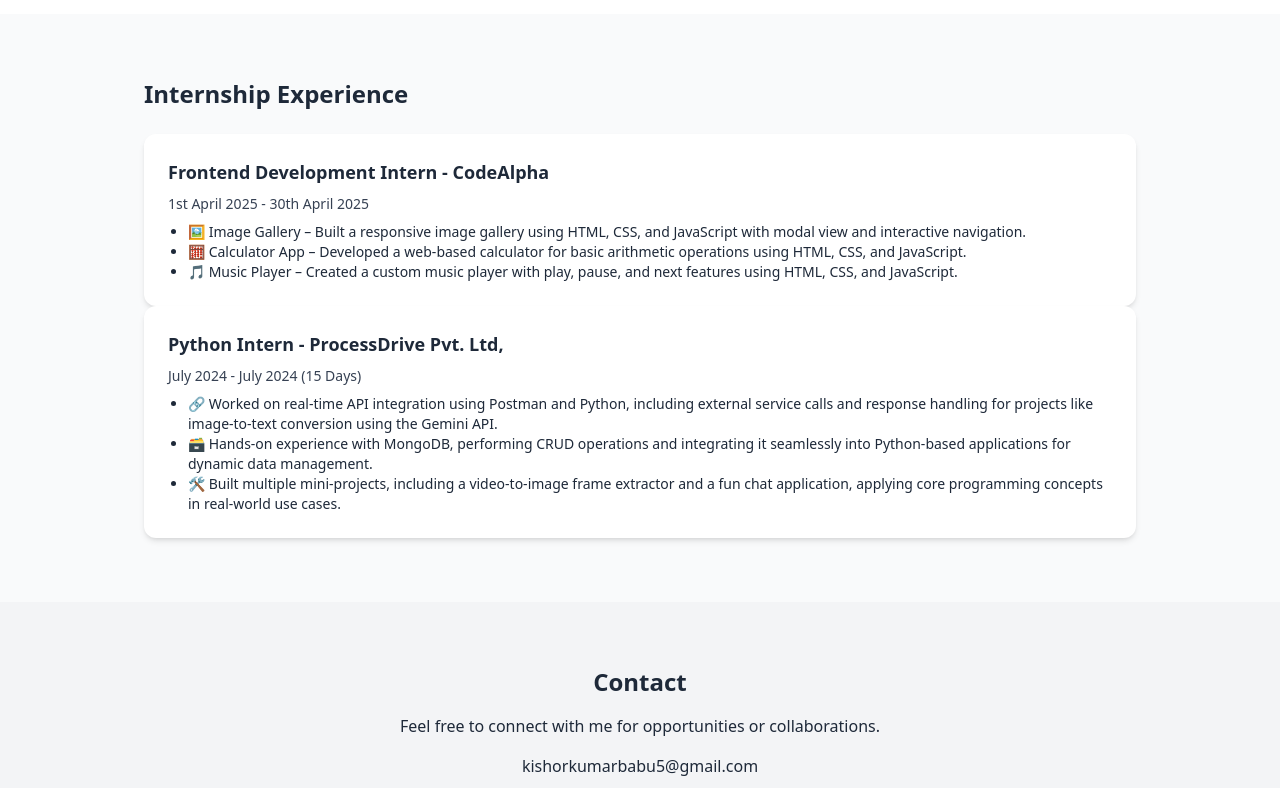
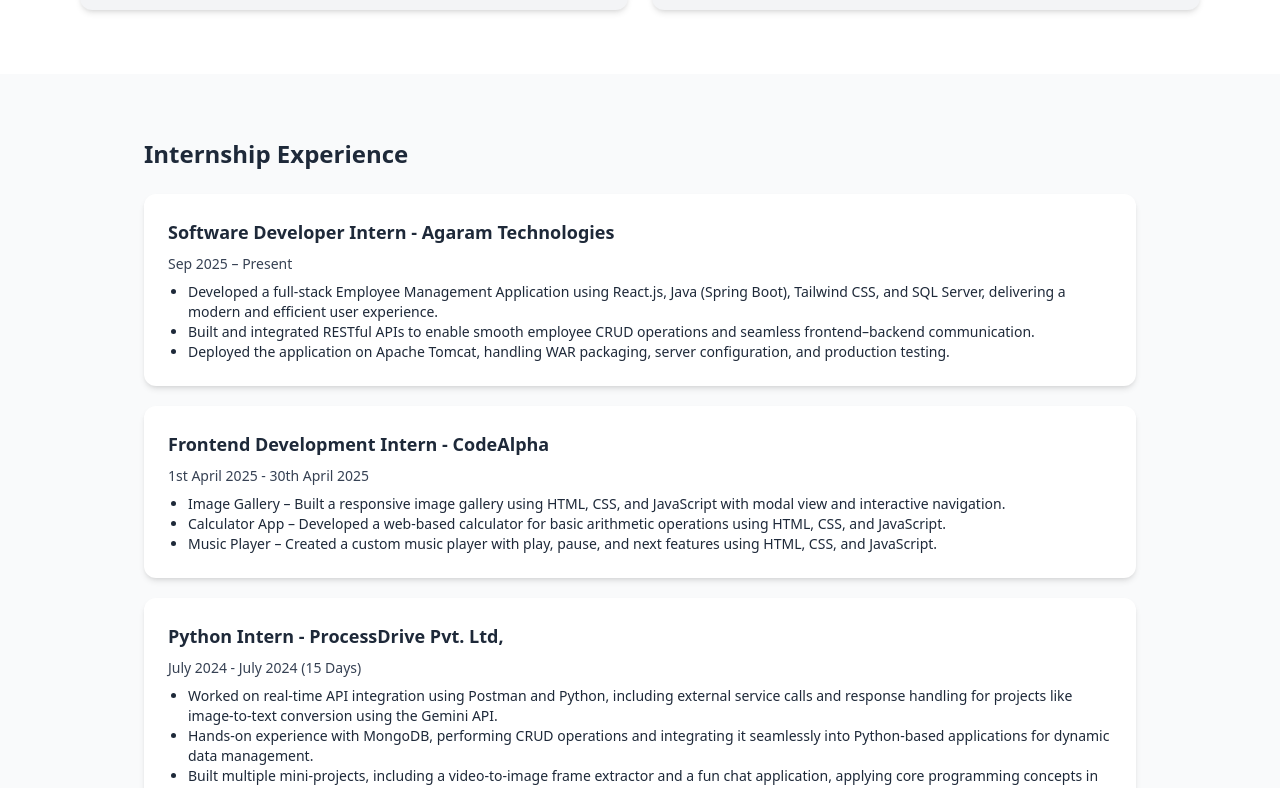
Before and after one commit to KishorKumarBabu/potfolio_react, a React (Vite) app in the folder my-portfolio/: page / in a window 1280 px wide. Shown: the part 1840-2628 px from the top of the page. Built offline with nearby package versions, Linux system fonts and the light colour scheme.

Commit message:
Update skills and internship experience sections

```diff
--- a/my-portfolio/src/App.jsx
+++ b/my-portfolio/src/App.jsx
@@ -4,11 +4,11 @@
 import { motion } from "framer-motion";
 
 const tools = [
-  "Javascript (ES6+)", "HTML5", "CSS3", "Git", "Github", "Python", "Postman Tool"
+  "Javascript (ES6+)", "HTML5", "CSS3", "Git", "Github", "Java", "Postman Tool"
 ];
 
 const frameworks = [
-  "React JS", "Redux", "React Router","MongoDB", "Bootstrap","Tailwind CSS"
+  "React JS", "Redux", "React Router","SQL Server", "PgAdmin", "Bootstrap","Tailwind CSS"
 ];
 
 
@@ -163,22 +163,31 @@
       {/* Experience */}
       <section id="experience" className="py-16 max-w-5xl mx-auto px-4">
         <motion.h2 className="text-2xl font-bold mb-6" initial={{ x: -50, opacity: 0 }} whileInView={{ x: 0, opacity: 1 }} transition={{ duration: 0.5 }}>Internship Experience</motion.h2>
-        <motion.div className="bg-white p-6 rounded-xl shadow-md" initial={{ opacity: 0 }} whileInView={{ opacity: 1 }} transition={{ delay: 0.3 }}>
+        <motion.div className="bg-white p-6 rounded-xl shadow-md mb-5" initial={{ opacity: 0 }} whileInView={{ opacity: 1 }} transition={{ delay: 0.3 }}>
+          <h3 className="text-lg font-semibold">Software Developer Intern - Agaram Technologies</h3>
+          <p className="text-sm mt-2 text-gray-700">Sep 2025 – Present</p>
+          <ul className="list-disc pl-5 mt-2 text-sm">
+            <li> Developed a full-stack Employee Management Application using React.js, Java (Spring Boot), Tailwind CSS, and SQL Server, delivering a modern and efficient user experience.</li>
+            <li>Built and integrated RESTful APIs to enable smooth employee CRUD operations and seamless frontend–backend communication.</li>
+            <li>Deployed the application on Apache Tomcat, handling WAR packaging, server configuration, and production testing.</li>
+          </ul>
+        </motion.div>
+        <motion.div className="bg-white p-6 rounded-xl shadow-md mb-5" initial={{ opacity: 0 }} whileInView={{ opacity: 1 }} transition={{ delay: 0.3 }}>
           <h3 className="text-lg font-semibold">Frontend Development Intern -  CodeAlpha</h3>
           <p className="text-sm mt-2 text-gray-700">1st April 2025 - 30th April 2025</p>
           <ul className="list-disc pl-5 mt-2 text-sm">
-            <li>🖼️ Image Gallery – Built a responsive image gallery using HTML, CSS, and JavaScript with modal view and interactive navigation.</li>
-            <li>🧮 Calculator App – Developed a web-based calculator for basic arithmetic operations using HTML, CSS, and JavaScript.</li>
-            <li>🎵 Music Player – Created a custom music player with play, pause, and next features using HTML, CSS, and JavaScript.</li>
+            <li>Image Gallery – Built a responsive image gallery using HTML, CSS, and JavaScript with modal view and interactive navigation.</li>
+            <li>Calculator App – Developed a web-based calculator for basic arithmetic operations using HTML, CSS, and JavaScript.</li>
+            <li>Music Player – Created a custom music player with play, pause, and next features using HTML, CSS, and JavaScript.</li>
           </ul>
         </motion.div>
         <motion.div className="bg-white p-6 rounded-xl shadow-md" initial={{ opacity: 0 }} whileInView={{ opacity: 1 }} transition={{ delay: 0.3 }}>
           <h3 className="text-lg font-semibold">Python Intern -  ProcessDrive Pvt. Ltd,</h3>
           <p className="text-sm mt-2 text-gray-700">July 2024 - July 2024 (15 Days)</p>
           <ul className="list-disc pl-5 mt-2 text-sm">
-            <li>🔗 Worked on real-time API integration using Postman and Python, including external service calls and response handling for projects like image-to-text conversion using the Gemini API.</li>
-            <li>🗃️ Hands-on experience with MongoDB, performing CRUD operations and integrating it seamlessly into Python-based applications for dynamic data management.</li>
-            <li>🛠️ Built multiple mini-projects, including a video-to-image frame extractor and a fun chat application, applying core programming concepts in real-world use cases.</li>
+            <li>Worked on real-time API integration using Postman and Python, including external service calls and response handling for projects like image-to-text conversion using the Gemini API.</li>
+            <li>Hands-on experience with MongoDB, performing CRUD operations and integrating it seamlessly into Python-based applications for dynamic data management.</li>
+            <li>Built multiple mini-projects, including a video-to-image frame extractor and a fun chat application, applying core programming concepts in real-world use cases.</li>
           </ul>
         </motion.div>
       </section>
```
